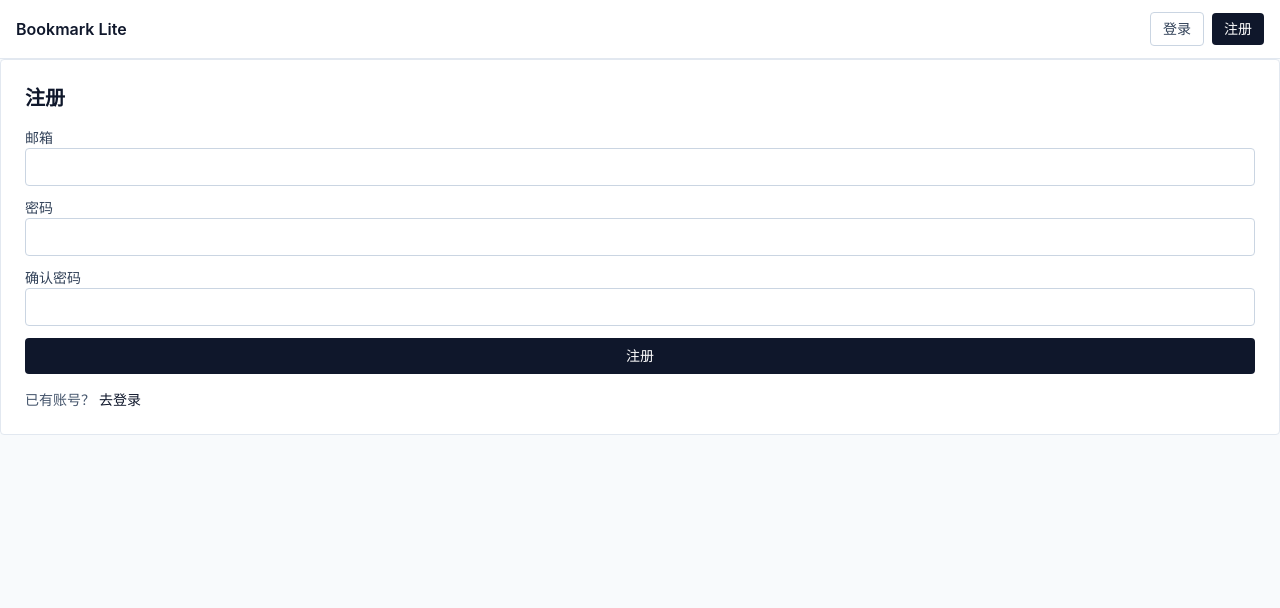
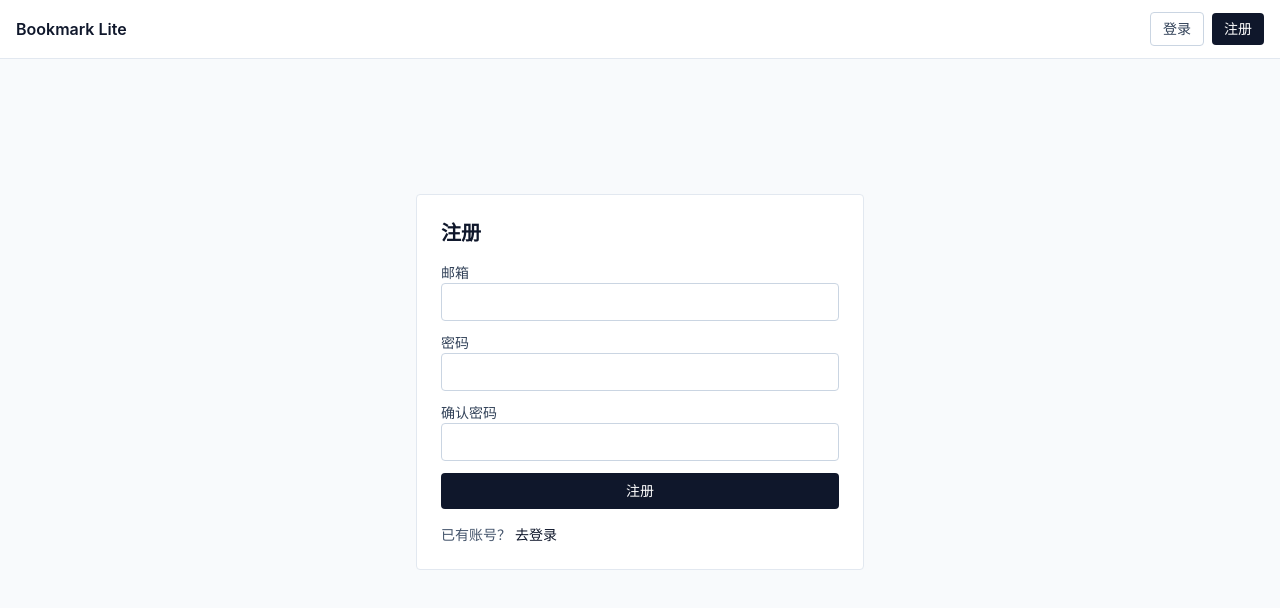
Before and after one commit to Happyileaf/bookmark-lite, a Next.js app: page /register in a window 1280 px wide. Shown: the top 608 px of the page. Built offline with nearby package versions, Linux system fonts and the light colour scheme; no server answers.

Commit message:
style(auth): center login and register forms

```diff
--- a/src/app/(auth)/login/page.tsx
+++ b/src/app/(auth)/login/page.tsx
@@ -23,7 +23,8 @@ export default async function LoginPage({ searchParams }: PageProps) {
   const nextUrl = readParam(params.next);
 
   return (
-    <section className="w-full rounded border border-slate-200 bg-white p-6">
+    <section className="flex h-full w-full items-center justify-center p-6">
+      <div className="-translate-y-12 w-full max-w-md rounded border border-slate-200 bg-white p-6">
       <h1 className="mb-4 text-xl font-semibold text-slate-900">登录</h1>
       <LoginForm nextUrl={nextUrl} />
       <p className="mt-4 text-sm text-slate-600">
@@ -32,6 +33,7 @@ export default async function LoginPage({ searchParams }: PageProps) {
           去注册
         </Link>
       </p>
+      </div>
     </section>
   );
 }
--- a/src/app/(auth)/register/page.tsx
+++ b/src/app/(auth)/register/page.tsx
@@ -12,7 +12,8 @@ export default async function RegisterPage() {
   }
 
   return (
-    <section className="w-full rounded border border-slate-200 bg-white p-6">
+    <section className="flex h-full w-full items-center justify-center p-6">
+      <div className="-translate-y-12 w-full max-w-md rounded border border-slate-200 bg-white p-6">
       <h1 className="mb-4 text-xl font-semibold text-slate-900">注册</h1>
       <RegisterForm />
       <p className="mt-4 text-sm text-slate-600">
@@ -21,6 +22,7 @@ export default async function RegisterPage() {
           去登录
         </Link>
       </p>
+      </div>
     </section>
   );
 }
```
